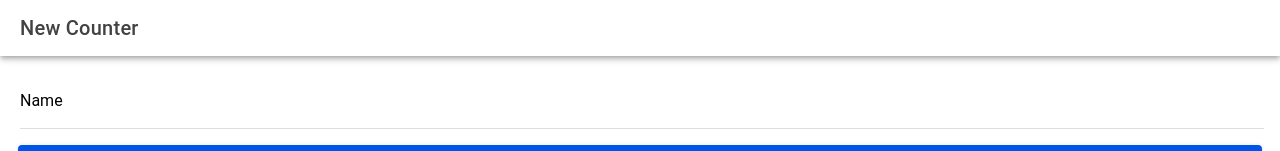
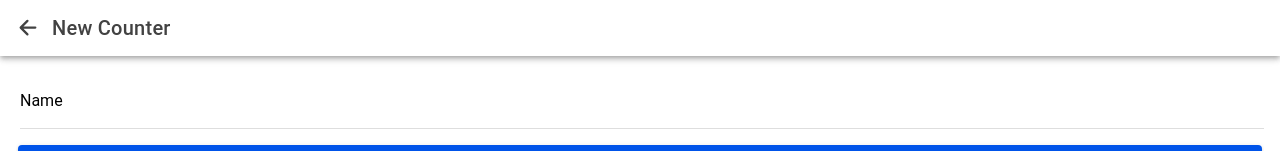
Before and after one commit to averyjohnston/row-counter, a React (Vite) app: page /counters/new in a window 1280 px wide. Shown: the top 151 px of the page. Built offline with nearby package versions, Linux system fonts and the light colour scheme.

Commit message:
add back button to various pages

```diff
--- /dev/null
+++ b/src/components/BackButton.tsx
@@ -0,0 +1,17 @@
+import { IonButton, IonIcon } from "@ionic/react";
+import { Link } from "react-router-dom";
+import { arrowBack } from "ionicons/icons";
+
+function BackButton(props: { to?: string }) {
+  const { to } = props;
+
+  return (
+    <Link to={to || '/'}>
+      <IonButton>
+        <IonIcon slot="icon-only" icon={arrowBack}></IonIcon>
+      </IonButton>
+    </Link>
+  );
+}
+
+export default BackButton;
--- a/src/index.css
+++ b/src/index.css
@@ -1,6 +1,14 @@
 body {
   font-family: 'Open Sans', 'Helvetica', sans-serif;
   margin: 0;
+}
+
+ion-buttons + ion-title {
+  padding-inline-start: 0;
+}
+
+ion-buttons a {
+  color: unset;
 }
 
 ion-list.list-md {
--- a/src/pages/CounterPage.tsx
+++ b/src/pages/CounterPage.tsx
@@ -3,6 +3,7 @@ import { create, trash } from 'ionicons/icons';
 import { ActionFunction, Form, redirect, useLoaderData } from "react-router-dom";
 import { db } from "../db";
 import { Counter } from "../types";
+import BackButton from "../components/BackButton";
 
 export const action: ActionFunction = async ({ params, request }) => {
   const { id } = params;
@@ -25,6 +26,9 @@ function CounterPage() {
     <IonPage id="counter-page">
       <IonHeader>
         <IonToolbar>
+          <IonButtons slot="start">
+            <BackButton />
+          </IonButtons>
           <IonTitle>{counter?.name}</IonTitle>
           <IonButtons slot="secondary">
             <Form action="edit">
--- a/src/pages/EditCounterPage.tsx
+++ b/src/pages/EditCounterPage.tsx
@@ -1,8 +1,9 @@
-import { IonContent, IonHeader, IonPage, IonTitle, IonToolbar } from "@ionic/react";
+import { IonButtons, IonContent, IonHeader, IonPage, IonTitle, IonToolbar } from "@ionic/react";
 import { ActionFunction, redirect, useLoaderData } from "react-router-dom";
 import { db } from "../db";
 import CounterForm from "../components/CounterForm";
 import { Counter } from "../types";
+import BackButton from "../components/BackButton";
 
 export const action: ActionFunction = async ({ params, request }) => {
   const { id } = params;
@@ -22,6 +23,9 @@ function EditCounterPage() {
     <IonPage>
       <IonHeader>
         <IonToolbar>
+          <IonButtons slot="start">
+            <BackButton to={`/counters/${counter.id}`}></BackButton>
+          </IonButtons>
           <IonTitle>Edit Counter: {counter.name}</IonTitle>
         </IonToolbar>
       </IonHeader>
--- a/src/pages/NewCounterPage.tsx
+++ b/src/pages/NewCounterPage.tsx
@@ -1,7 +1,8 @@
-import { IonContent, IonHeader, IonPage, IonTitle, IonToolbar } from "@ionic/react";
+import { IonButtons, IonContent, IonHeader, IonPage, IonTitle, IonToolbar } from "@ionic/react";
 import { ActionFunction, redirect } from "react-router-dom";
 import { db } from "../db";
 import CounterForm from "../components/CounterForm";
+import BackButton from "../components/BackButton";
 
 export const action: ActionFunction = async ({ request }) => {
   const formData = await request.formData();
@@ -15,6 +16,9 @@ function NewCounterPage() {
     <IonPage>
       <IonHeader>
         <IonToolbar>
+          <IonButtons slot="start">
+            <BackButton />
+          </IonButtons>
           <IonTitle>New Counter</IonTitle>
         </IonToolbar>
       </IonHeader>
```
